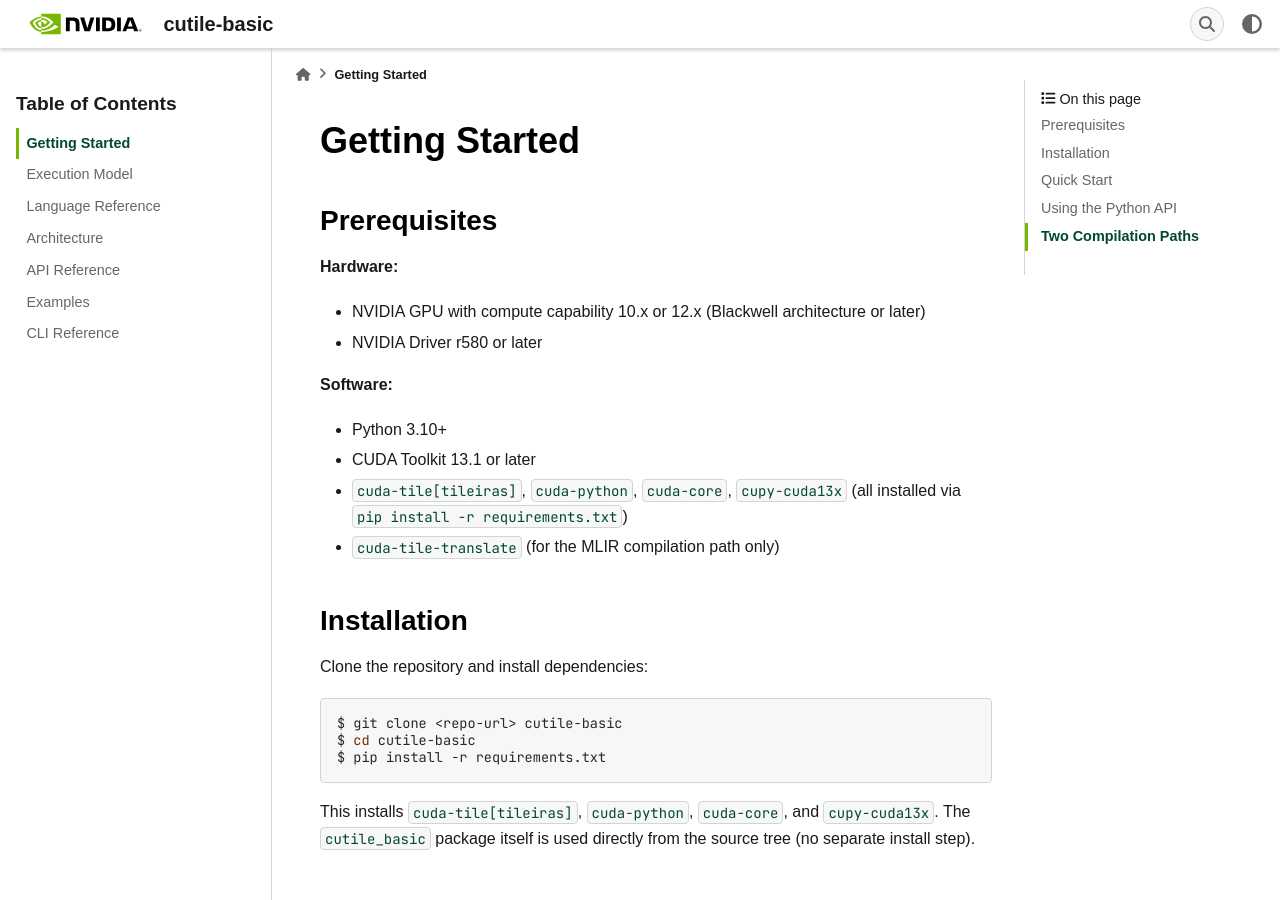
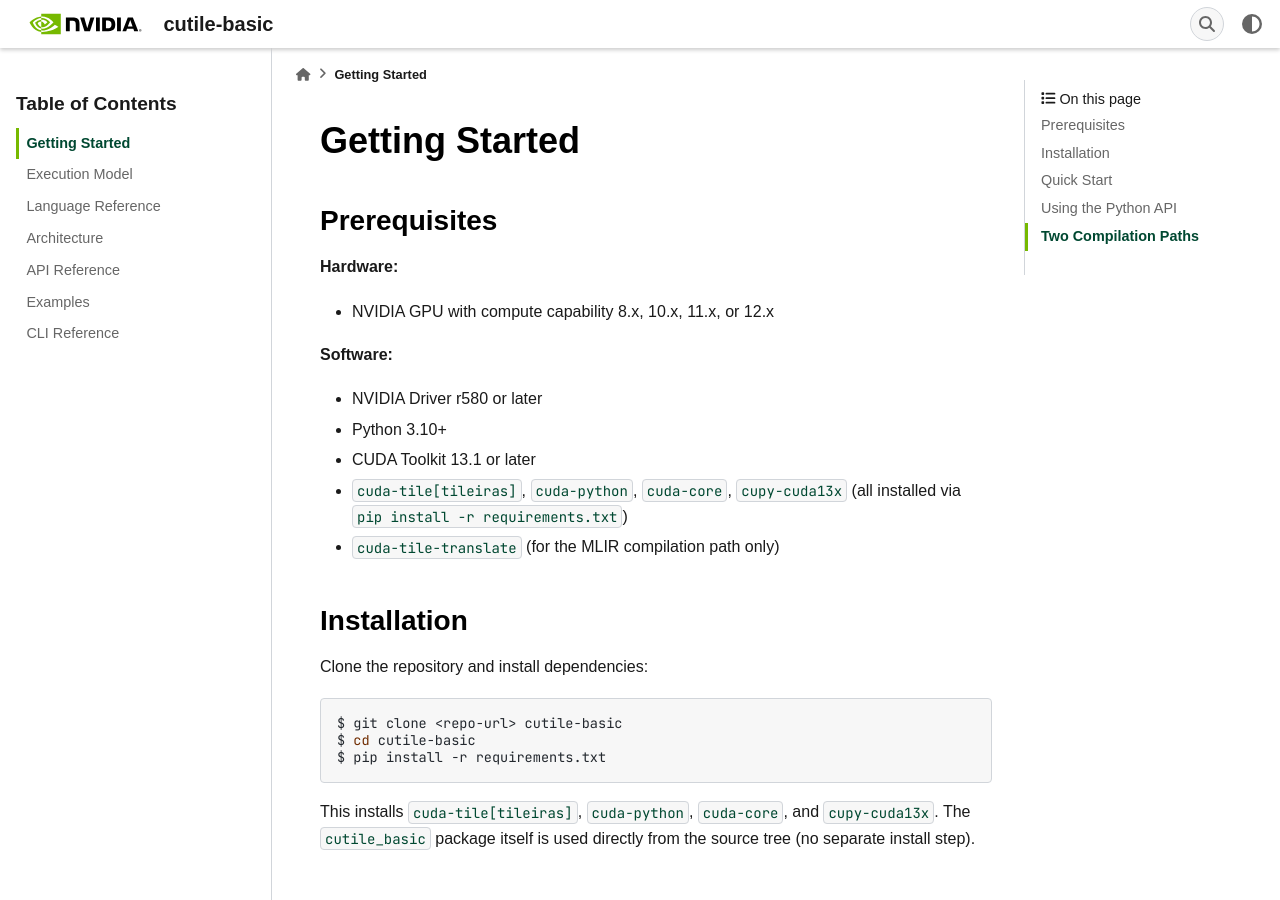
Before and after one commit to NVIDIA/cuda-tile, a Sphinx documentation site: the page built from docs/getting_started.rst, in a window 1280 px wide and 900 px high. Built offline with Sphinx 7.4.7, drawn with Linux system fonts in a browser that asks for light colours; some web fonts are replaced.

Commit message:
Fix GPU and driver prerequisites per Jonathan Bentz's feedback
Driver r580 is a software requirement, not hardware. Supported GPU
compute capabilities are 8.x, 10.x, 11.x, and 12.x.

Co-authored-by: Jonathan Bentz <jbentz@nvidia.com>

```diff
--- a/docs/getting_started.rst
+++ b/docs/getting_started.rst
@@ -6,12 +6,11 @@
 
 **Hardware:**
 
-- NVIDIA GPU with compute capability 10.x or 12.x (Blackwell architecture
-  or later)
-- NVIDIA Driver r580 or later
+- NVIDIA GPU with compute capability 8.x, 10.x, 11.x, or 12.x
 
 **Software:**
 
+- NVIDIA Driver r580 or later
 - Python 3.10+
 - CUDA Toolkit 13.1 or later
 - ``cuda-tile[tileiras]``, ``cuda-python``, ``cuda-core``, ``cupy-cuda13x``
```
Also changed, not shown: README.md (+2 -2 lines).
